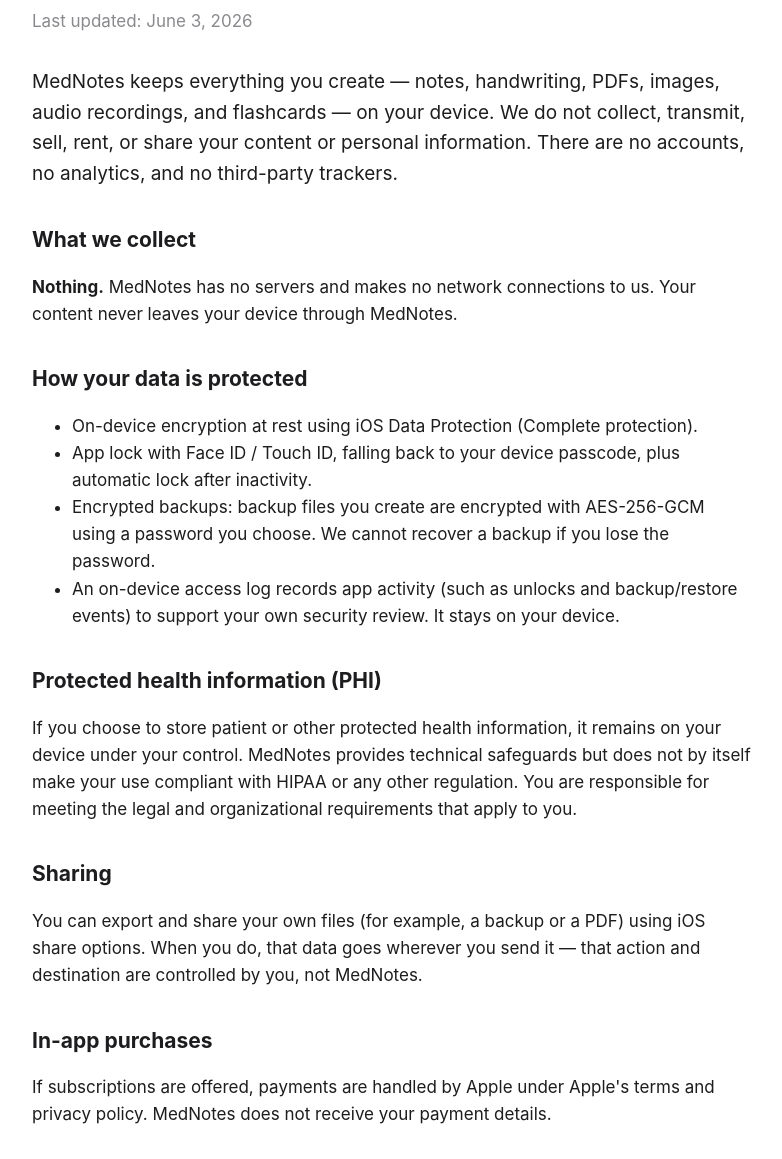
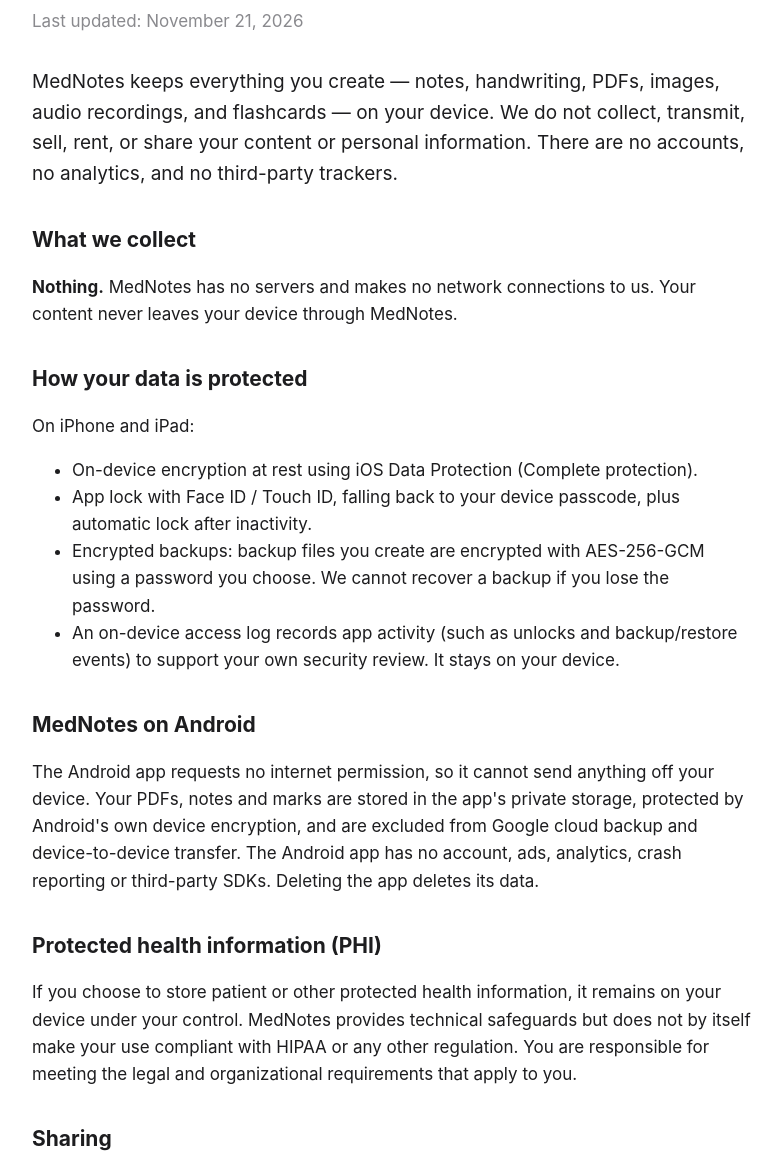
Before and after one commit to Maytham-altaan/mednotes, a plain HTML site: page privacy.html in a window 1280 px wide. Shown: the part 95-1254 px from the top of the page, without its empty margins (248-1030 px from the left). Drawn offline with Linux system fonts and the light colour scheme.

Commit message:
Privacy policy: add Android section
Co-Authored-By: Claude Opus 5.5 <noreply@anthropic.com>

```diff
--- a/privacy.html
+++ b/privacy.html
@@ -18,7 +18,7 @@
 </head>
 <body>
   <h1>MedNotes — Privacy Policy</h1>
-  <p class="updated">Last updated: June 3, 2026</p>
+  <p class="updated">Last updated: November 21, 2026</p>
 
   <p class="lead">MedNotes keeps everything you create — notes, handwriting, PDFs, images, audio recordings, and flashcards — on your device. We do not collect, transmit, sell, rent, or share your content or personal information. There are no accounts, no analytics, and no third-party trackers.</p>
 
@@ -26,6 +26,7 @@
   <p><strong>Nothing.</strong> MedNotes has no servers and makes no network connections to us. Your content never leaves your device through MedNotes.</p>
 
   <h2>How your data is protected</h2>
+  <p>On iPhone and iPad:</p>
   <ul>
     <li>On-device encryption at rest using iOS Data Protection (Complete protection).</li>
     <li>App lock with Face ID / Touch ID, falling back to your device passcode, plus automatic lock after inactivity.</li>
@@ -33,14 +34,17 @@
     <li>An on-device access log records app activity (such as unlocks and backup/restore events) to support your own security review. It stays on your device.</li>
   </ul>
 
+  <h2>MedNotes on Android</h2>
+  <p>The Android app requests no internet permission, so it cannot send anything off your device. Your PDFs, notes and marks are stored in the app's private storage, protected by Android's own device encryption, and are excluded from Google cloud backup and device-to-device transfer. The Android app has no account, ads, analytics, crash reporting or third-party SDKs. Deleting the app deletes its data.</p>
+
   <h2>Protected health information (PHI)</h2>
   <p>If you choose to store patient or other protected health information, it remains on your device under your control. MedNotes provides technical safeguards but does not by itself make your use compliant with HIPAA or any other regulation. You are responsible for meeting the legal and organizational requirements that apply to you.</p>
 
   <h2>Sharing</h2>
-  <p>You can export and share your own files (for example, a backup or a PDF) using iOS share options. When you do, that data goes wherever you send it — that action and destination are controlled by you, not MedNotes.</p>
+  <p>You can export and share your own files (for example, a backup or a PDF) using the system share sheet on iOS or Android. When you do, that data goes wherever you send it — that action and destination are controlled by you, not MedNotes.</p>
 
   <h2>In-app purchases</h2>
-  <p>If subscriptions are offered, payments are handled by Apple under Apple's terms and privacy policy. MedNotes does not receive your payment details.</p>
+  <p>If subscriptions are offered, payments are handled by Apple or Google Play under their own terms and privacy policies. MedNotes does not receive your payment details.</p>
 
   <h2>Children</h2>
   <p>MedNotes is not directed to children and does not knowingly collect information from anyone.</p>
```
